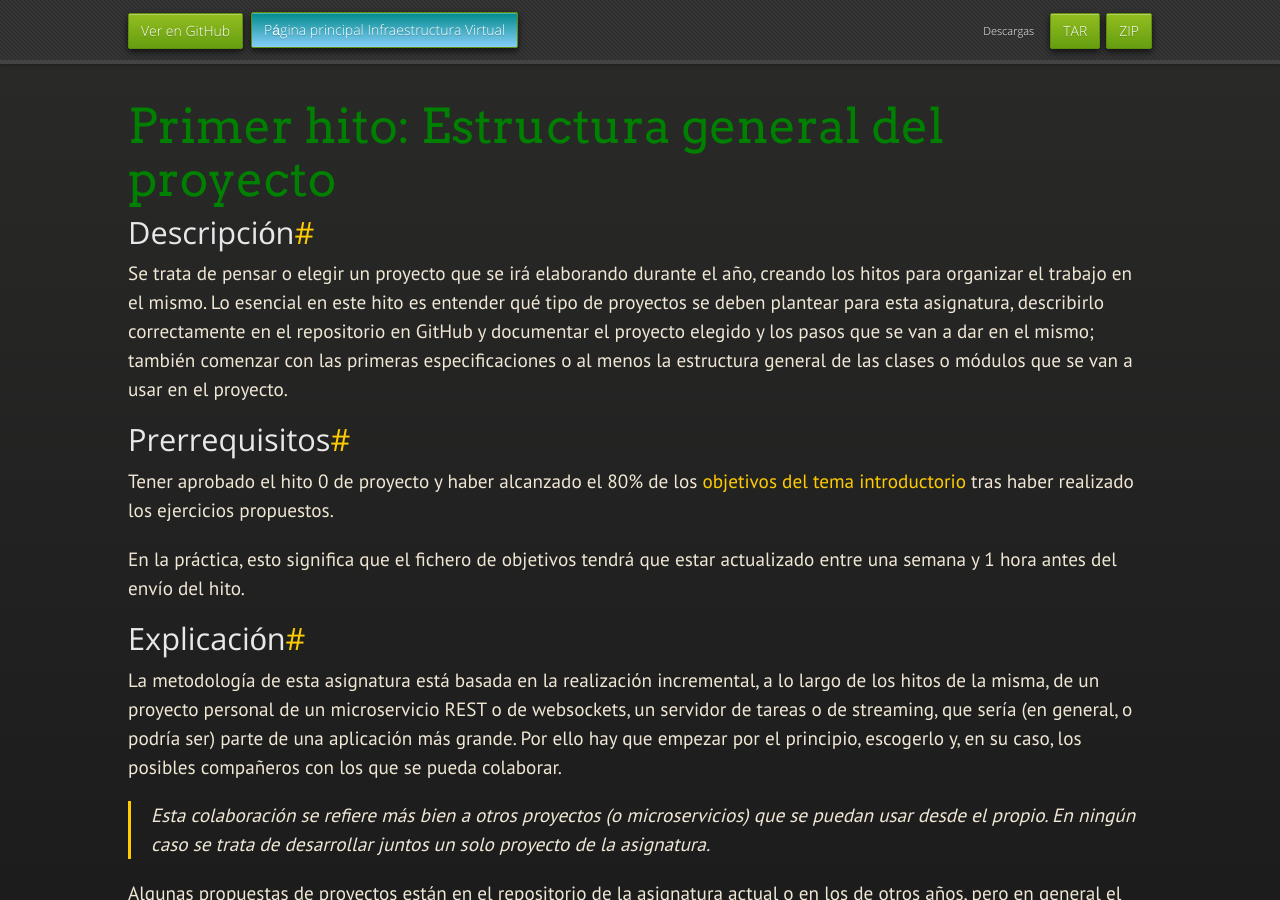
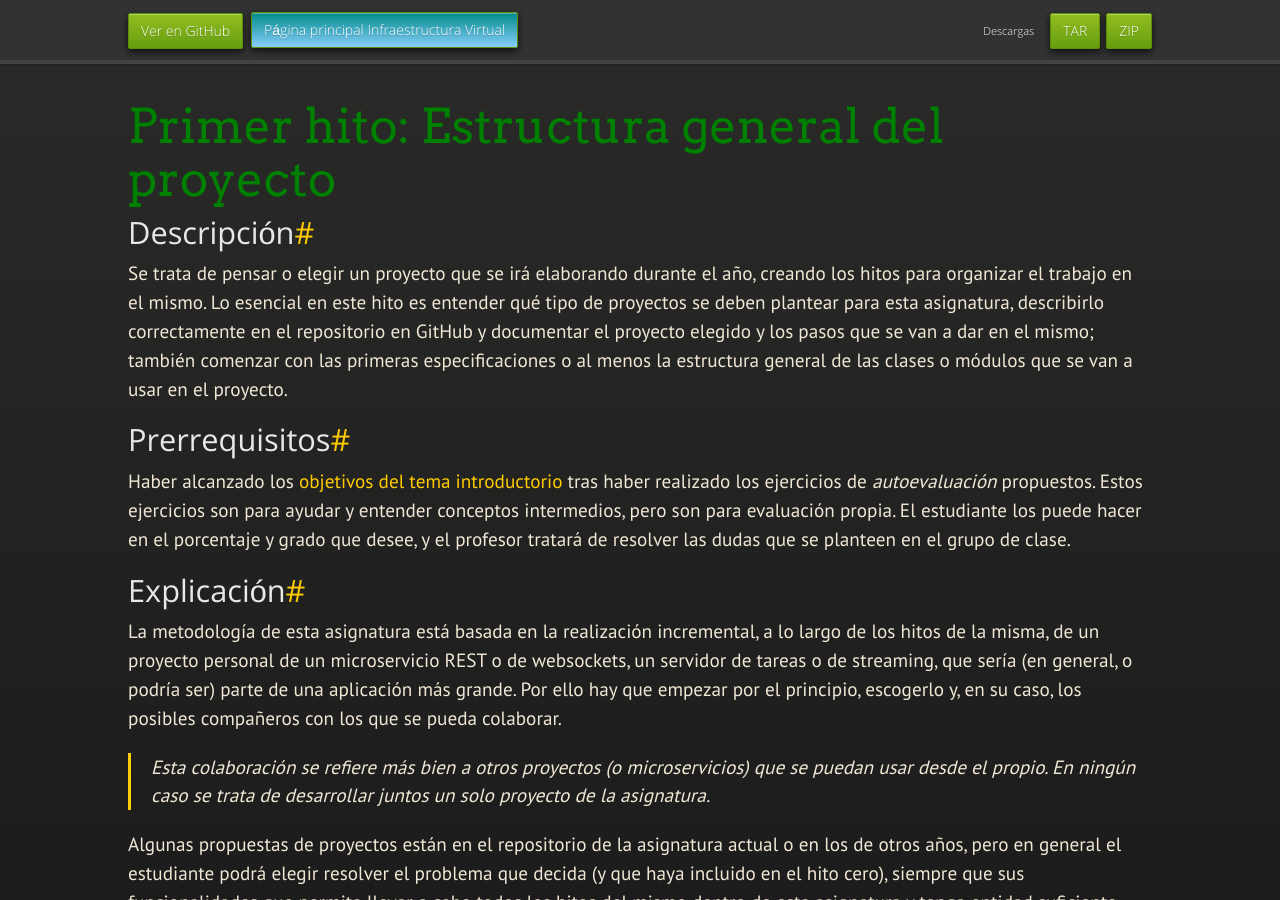
Before and after one commit to JJ/IV, a Jekyll site: the page built from documentos/proyecto/1.Infraestructura.md, in a window 1280 px wide and 900 px high. Built offline with Jekyll 4.4.1, drawn with Linux system fonts in a browser that asks for light colours; nearby versions of some CDN libraries; some web fonts are replaced; our own code applies the rules of GitHub Pages for plain Markdown files.

Commit message:
Sync documentos/proyecto/1.Infraestructura.md de master a gh-pages

```diff
--- a/documentos/proyecto/1.Infraestructura.md
+++ b/documentos/proyecto/1.Infraestructura.md
@@ -18,12 +18,7 @@ que se van a usar en el proyecto.
 
 ## Prerrequisitos
 
-Tener aprobado el hito 0 de proyecto y haber alcanzado el 80% de los
-[objetivos del tema introductorio](../temas/Intro_concepto_y_soporte_fisico)
-tras haber realizado los ejercicios propuestos.
-
-En la práctica, esto significa que el fichero de objetivos tendrá que
-estar actualizado entre una semana y 1 hora antes del envío del hito.
+Haber alcanzado los [objetivos del tema introductorio](../temas/Intro_concepto_y_soporte_fisico) tras haber realizado los ejercicios de *autoevaluación* propuestos. Estos ejercicios son para ayudar y entender conceptos intermedios, pero son para evaluación propia. El estudiante los puede hacer en el porcentaje y grado que desee, y el profesor tratará de resolver las dudas que se planteen en el grupo de clase.
 
 ## Explicación
 
```
